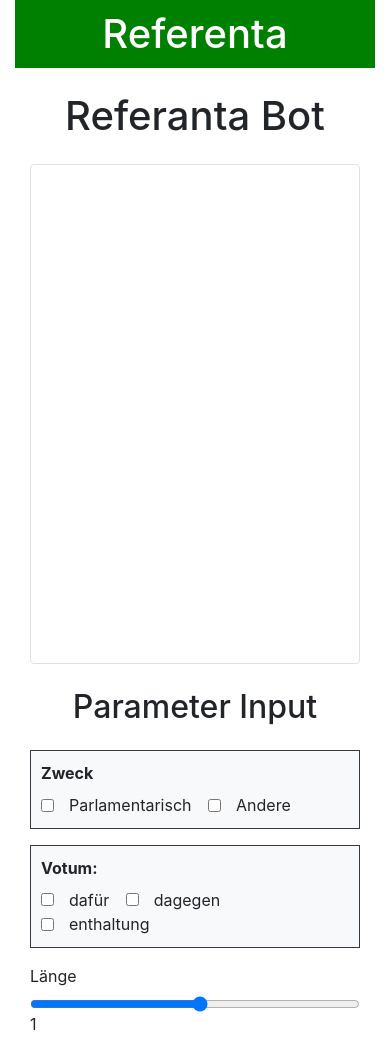
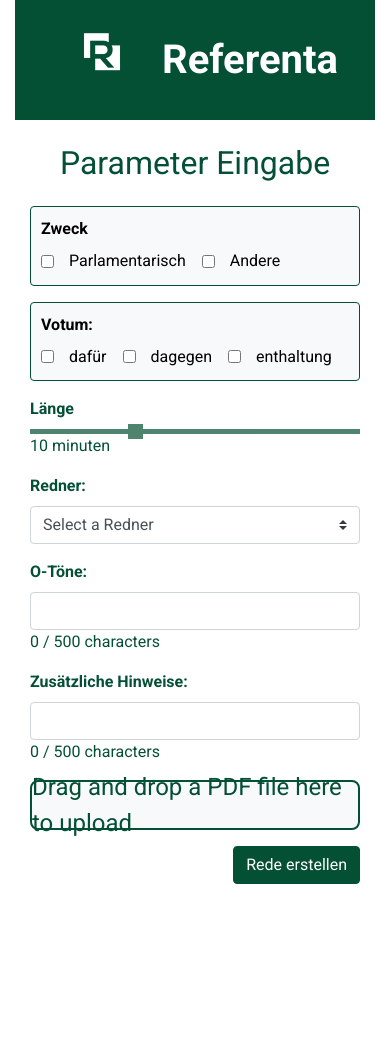
Before and after one commit to avaratis/referenta_frontend, a website: page main/parameters.html in a window 390 px wide. Shown: the top 1039 px of the page. After the commit the page ends 884 px from the top, so only its background shows below. Drawn offline with nearby package versions, Linux system fonts and the light colour scheme.

Commit message:
frontend finished

```diff
--- a/main/parameters.html
+++ b/main/parameters.html
@@ -6,59 +6,30 @@
     <meta name="viewport" content="width=device-width, initial-scale=1.0">
     <link rel="stylesheet" href="https://stackpath.bootstrapcdn.com/bootstrap/4.3.1/css/bootstrap.min.css">
     <title>Parameter Input</title>
-    <style>
-        .header-bar {
-            background-color: green;
-            color: white;
-            padding: 10px;
-            text-align: center;
-        }
+    <link rel="stylesheet" href="styles.css">
+    <link rel="stylesheet" href="https://fonts.googleapis.com/css2?family=Roboto:wght@400;700&display=swap">
 
-        .header-bar h1 {
-            margin: 0;
-        }
-
-        .form-check-label {
-            margin-left: 10px;
-        }
-
-        .purpose-title {
-            font-weight: bold;
-            display: inline-block;
-            margin-right: 10px;
-        }
-
-        .purpose-checkbox {
-            display: inline-block;
-        }
-
-        .checkbox-container {
-            background-color: #f8f9fa;
-            border: 1px solid #343a40;
-            padding: 10px;
-            margin-bottom: 10px;
-        }
-    </style>
 </head>
 
 <body>
     <div class="container">
         <div class="header-bar">
+            <img src="images/logo.png" alt="Logo" class="logo">
             <h1>Referenta</h1>
         </div>
 
         <div class="container">
-            <h1 class="my-4 text-center">Referanta Bot</h1>
+
 
             <div id="chatbox" class="border rounded p-3 mb-4" style="height: 500px; overflow: auto;">
                 <!-- Chat messages will be added here -->
             </div>
 
-        <h2 class="my-4 text-center">Parameter Input</h2>
+        <h2 class="my-4 text-center">Parameter Eingabe</h2>
 
         <div class="form-group">
             <div class="checkbox-container">
-                <label for="purposeField" class="purpose-title">Zweck</label>
+                <label for="purposeField" class="selection-title">Zweck</label>
                 <div class="purpose-checkbox">
                     <div class="form-check form-check-inline">
                         <input class="form-check-input" type="checkbox" value="" id="parliamentaryCheckbox" onclick="toggleCheckbox('parliamentaryCheckbox', 'otherCheckbox')">
@@ -78,7 +49,7 @@
 
         <div class="form-group">
             <div class="checkbox-container">
-                <label for="purposeField" class="purpose-title">Votum:</label>
+                <label for="purposeField" class="selection-title">Votum:</label>
                 <div class="purpose-checkbox">
                     <div class="form-check form-check-inline">
                         <input class="form-check-input" type="checkbox" value="" id="dafürCheckbox" onclick="toggleCheckbox('dafürCheckbox', 'dagegenCheckbox')">
@@ -103,15 +74,14 @@
         </div>
 
         <div class="form-group">
-            <label for="lengthSlider">Länge</label>
-            <input type="range" class="form-control-range" id="lengthSlider" min="1" max="30" step="1">
-            <output id="lengthOutput">1</output>
+            <label for="lengthSlider" class="selection-title">Länge</label>
+            <input type="range" class="form-control-range" id="lengthSlider" min="1" max="30" step="1" value="10">
+            <output id="lengthOutput">10 minuten</output>
         </div>
 
 
-
         <div class="form-group">
-            <label for="rednerSelect">Redner:</label>
+            <label for="rednerSelect" class="selection-title">Redner:</label>
             <select class="custom-select" id="rednerSelect" onchange="displaySelectedValue(this)">
                 <option selected disabled>Select a Redner</option>
                 <option value="Helmut Kohl">Helmut Kohl</option>
@@ -122,16 +92,32 @@
 
 
         <div class="form-group">
-            <label for="oToneInput">O-Töne:</label>
+            <label for="oToneInput" class="selection-title"> O-Töne:</label>
             <input type="text" class="form-control" id="oToneInput" maxlength="500" oninput="updateCharacterCount(this)">
             <div class="character-counter">
                 <span id="characterCount">0</span> / 500 characters
             </div>
         </div>
 
-        <div class="d-flex justify-content-end">
-            <button class="btn btn-success" onclick="submitChat()">Submit</button>
+        <div class="form-group">
+            <label for="hinweiseInput" class="selection-title"> Zusätzliche Hinweise:</label>
+            <input type="text" class="form-control" id="oToneInput" maxlength="500" oninput="updateCharacterCount(this)">
+            <div class="character-counter">
+                <span id="characterCount">0</span> / 500 characters
+            </div>
+        </div>
+
+
+        <div id="dropzone" class="dropzone">
+            <i class="far fa-file-pdf"></i>
+            <p>Drag and drop a PDF file here to upload</p>
           </div>
+
+          <div class="d-flex justify-content-end mt-3">
+            <button class="btn btn-success custom-button" onclick="submitChat()">Rede erstellen</button>
+          </div>
+
+
 
 
     </div>
@@ -140,109 +126,8 @@
     <script src="https://cdnjs.cloudflare.com/ajax/libs/popper.js/1.14.7/umd/popper.min.js"></script>
     <script src="https://stackpath.bootstrapcdn.com/bootstrap/4.3.1/js/bootstrap.min.js"></script>
 
-    <script>
-        function buttonClick(value) {
-            document.getElementById('chatinput').value = value;
-        }
+    <script src="scripts.js"></script>
 
-        function dropdownClick(value) {
-            document.getElementById('chatinput').value = value;
-        }
-
-        const lengthSlider = document.getElementById('lengthSlider');
-        const lengthOutput = document.getElementById('lengthOutput');
-
-        lengthSlider.addEventListener('input', function () {
-            lengthOutput.innerText = this.value;
-            if (this.value > 1) {
-                lengthOutput.innerHTML += ' minutes';
-            } else {
-                lengthOutput.innerHTML += ' minute';
-            }
-        });
-
-        function toggleCheckbox(selectedCheckboxId, otherCheckboxId) {
-                const selectedCheckbox = document.getElementById(selectedCheckboxId);
-                const otherCheckbox = document.getElementById(otherCheckboxId);
-
-                if (selectedCheckbox.checked) {
-                    otherCheckbox.checked = false;
-                }
-            }
-
-        function displaySelectedValue(selectElement) {
-                const selectedValue = selectElement.value;
-                document.getElementById('selectedValueDisplay').textContent = `Selected Redner: ${selectedValue}`;
-            }
-
-            function updateCharacterCount(inputElement) {
-                const characterCountElement = document.getElementById('characterCount');
-                const characterCount = inputElement.value.length;
-                characterCountElement.textContent = characterCount;
-            }
-
-        function displaySelectedValue(selectElement) {
-        const selectedValue = selectElement.value;
-        document.getElementById('selectedValueDisplay').textContent = `Selected Redner: ${selectedValue}`;
-    }
-
-    function compileInputData() {
-        const parliamentaryCheckbox = document.getElementById('parliamentaryCheckbox');
-        const otherCheckbox = document.getElementById('otherCheckbox');
-        const dafürCheckbox = document.getElementById('dafürCheckbox');
-        const dagegenCheckbox = document.getElementById('dagegenCheckboxCheckbox');
-        const enthaltungsCheckbox = document.getElementById('enthaltungsCheckbox');
-        const lengthSlider = document.getElementById('lengthSlider');
-        const rednerSelect = document.getElementById('rednerSelect');
-        const oToneInput = document.getElementById('oToneInput');
-
-        const inputData = {
-            parliamentary: parliamentaryCheckbox.checked,
-            other: otherCheckbox.checked,
-            dafür: dafürCheckbox.checked,
-            dagegen: dagegenCheckbox.checked,
-            length: parseInt(lengthSlider.value),
-            redner: rednerSelect.value,
-            oTone: oToneInput.value
-    };
-
-  return inputData;
-}
-
-    async function submitChat() {
-        const inputData = compileInputData();
-            const chatbox = document.getElementById('chatbox');
-
-
-                chatbox.innerHTML += '<div class="p-2 mt-2 bg-light border rounded"><strong>Anfrage erhalten:</strong> ' + 'Bitte warten' + '</div>';
-                console.log(inputData.oTone)
-                try {
-                    const response = await fetch('http://localhost:3000/getChatResponse', {
-                        method: 'POST',
-                        headers: {
-                            'Content-Type': 'application/json'
-                        },
-                        body: JSON.stringify({
-                            prompt: "Task Speech: " + "Speaker: " + inputData.redner + "Topic" + inputData.oTone + "Language German" + "Speech length:  " +  inputData.length + "Position: " + (inputData.dafür == true ? "for that position" : "against that position")
-                        })
-                    });
-
-                    if (response.ok) {
-                        const botReply = await response.text();
-                        chatbox.innerHTML += '<div class="p-2 mt-2 bg-primary text-white border rounded"><strong>Bot:</strong> ' + botReply + '</div>';
-                        inputData.value = '';
-                        chatbox.scrollTop = chatbox.scrollHeight;
-                    } else {
-                        console.error('Error:', response.statusText);
-                    }
-                } catch (error) {
-                    console.error('Error:', error);
-                }
-
-        }
-
-
-    </script>
 
 </body>
 
--- /dev/null
+++ b/main/scripts.js
@@ -0,0 +1,138 @@
+
+function buttonClick(value) {
+    document.getElementById('chatinput').value = value;
+}
+
+function dropdownClick(value) {
+    document.getElementById('chatinput').value = value;
+}
+
+const lengthSlider = document.getElementById('lengthSlider');
+const lengthOutput = document.getElementById('lengthOutput');
+
+lengthSlider.addEventListener('input', function () {
+    lengthOutput.innerText = this.value;
+    if (this.value > 1) {
+        lengthOutput.innerHTML += ' minuten';
+    } else {
+        lengthOutput.innerHTML += ' minute';
+    }
+});
+
+function toggleCheckbox(selectedCheckboxId, otherCheckboxId) {
+        const selectedCheckbox = document.getElementById(selectedCheckboxId);
+        const otherCheckbox = document.getElementById(otherCheckboxId);
+
+        if (selectedCheckbox.checked) {
+            otherCheckbox.checked = false;
+        }
+    }
+
+function displaySelectedValue(selectElement) {
+        const selectedValue = selectElement.value;
+        document.getElementById('selectedValueDisplay').textContent = `Selected Redner: ${selectedValue}`;
+    }
+
+    function updateCharacterCount(inputElement) {
+        const characterCountElement = document.getElementById('characterCount');
+        const characterCount = inputElement.value.length;
+        characterCountElement.textContent = characterCount;
+    }
+
+function displaySelectedValue(selectElement) {
+const selectedValue = selectElement.value;
+document.getElementById('selectedValueDisplay').textContent = `Selected Redner: ${selectedValue}`;
+}
+
+function compileInputData() {
+const parliamentaryCheckbox = document.getElementById('parliamentaryCheckbox');
+const otherCheckbox = document.getElementById('otherCheckbox');
+const dafürCheckbox = document.getElementById('dafürCheckbox');
+const dagegenCheckbox = document.getElementById('dagegenCheckbox');
+const enthaltungsCheckbox = document.getElementById('enthaltungsCheckbox');
+const lengthSlider = document.getElementById('lengthSlider');
+const rednerSelect = document.getElementById('rednerSelect');
+const oToneInput = document.getElementById('oToneInput');
+
+const inputData = {
+    parliamentary: parliamentaryCheckbox.checked,
+    other: otherCheckbox.checked,
+    dafür: dafürCheckbox.checked,
+    dagegen: dagegenCheckbox.checked,
+    length: parseInt(lengthSlider.value),
+    redner: rednerSelect.value,
+    oTone: oToneInput.value
+};
+
+return inputData;
+}
+
+async function submitChat() {
+const inputData = compileInputData();
+    const chatbox = document.getElementById('chatbox');
+
+    chatbox.style.display = 'block'; // Show the chat box
+
+        chatbox.innerHTML += '<div class="p-2 mt-2 bg-light border rounded"><strong>Anfrage erhalten:</strong> ' + 'Bitte warten' + '</div>';
+        console.log(inputData.oTone)
+        try {
+            const response = await fetch('http://localhost:3000/getChatResponse', {
+                method: 'POST',
+                headers: {
+                    'Content-Type': 'application/json'
+                },
+                body: JSON.stringify({
+                    prompt: "Task Speech: " + "Speaker: " + inputData.redner + " Topic " + inputData.oTone + "Language German " + "Speech length:  " +  inputData.length + " Position: " + (inputData.dafür == true ? " for that position " : " against that position ")
+                })
+            });
+
+            if (response.ok) {
+                const botReply = await response.text();
+                chatbox.innerHTML += '<div class="p-2 mt-2 bg-primary text-white border rounded"><strong>Bot:</strong> ' + botReply + '</div>';
+                inputData.value = '';
+                chatbox.scrollTop = chatbox.scrollHeight;
+            } else {
+                console.error('Error:', response.statusText);
+            }
+        } catch (error) {
+            console.error('Error:', error);
+        }
+
+}
+
+
+
+const dropzone = document.getElementById('dropzone');
+
+// Prevent default behavior for drag and drop events
+dropzone.addEventListener('dragenter', (e) => {
+e.preventDefault();
+dropzone.classList.add('dragover');
+});
+
+dropzone.addEventListener('dragover', (e) => {
+e.preventDefault();
+});
+
+dropzone.addEventListener('dragleave', (e) => {
+e.preventDefault();
+dropzone.classList.remove('dragover');
+});
+
+dropzone.addEventListener('drop', (e) => {
+e.preventDefault();
+dropzone.classList.remove('dragover');
+
+// Retrieve the dropped file
+const file = e.dataTransfer.files[0];
+
+// Perform validation if needed (e.g., file type, size)
+
+// Handle the file upload
+handleFileUpload(file);
+});
+
+function handleFileUpload(file) {
+// You can perform additional processing or send the file to the server for further handling
+console.log('File uploaded:', file);
+}
--- /dev/null
+++ b/main/styles.css
@@ -0,0 +1,126 @@
+/* styles.css */
+
+/* Set the background color to dark green */
+body {
+    background-color: #ffffff;
+  }
+
+  /* Set the text color to white */
+  body, h1, h2, h3, p, input, select, option, label {
+    color: #045034;
+  }
+
+  .logo {
+    width: 100px; /* Adjust the width as per your logo size */
+    height: 100px; /* Adjust the height as per your logo size */
+    margin-right: 10px; /* Adjust the margin as per your desired spacing */
+  }
+
+  /* Set the font family to Roboto */
+  body {
+    font-family: "Roboto", sans-serif;
+  }
+
+  .header-bar {
+    display: flex;
+    align-items: center;
+    justify-content: center;
+    background-color: #045034;
+    color: #ffffff !important;
+    padding: 10px;
+    text-align: center;
+  }
+
+  .header-bar h1 {
+    margin: 0;
+    font-family: 'Roboto', sans-serif;
+    font-weight: bold;
+    color: #ffffff !important;
+    text-align: center;
+  }
+  .header-bar img {
+  margin-right: 10px;
+}
+
+.form-check-label {
+    margin-left: 10px;
+}
+
+.selection-title {
+    font-weight: bold;
+    display: inline-block;
+    margin-right: 10px;
+}
+
+.purpose-checkbox {
+    display: inline-block;
+}
+
+.custom-button {
+    background-color: #045034;
+    border-color: #045034;
+  }
+
+.checkbox-container {
+    background-color: #f8f9fa;
+    border: 1px solid #045034;
+    padding: 10px;
+    margin-bottom: 10px;
+    border-radius: 4px;
+}
+.checkbox-container label {
+    color: black;
+  }
+
+#chatbox {
+    display: none;
+}
+
+.dropzone {
+display: flex;
+flex-direction: column;
+align-items: center;
+justify-content: center;
+height:50px;
+background-color: #f8f9fa;
+border: 2px solid #045034;
+border-radius: 8px;
+font-size: 24px;
+color: #343a40;
+cursor: pointer;
+}
+
+.dropzone i {
+font-size: 48px;
+margin-bottom: 16px;
+}
+
+
+/* CSS for the range slider */
+input[type="range"] {
+-webkit-appearance: none;
+width: 100%;
+height: 5px;
+background-color: #045034;
+outline: none;
+opacity: 0.7;
+-webkit-transition: opacity 0.2s;
+transition: opacity 0.2s;
+}
+
+/* CSS for the slider thumb */
+input[type="range"]::-webkit-slider-thumb {
+-webkit-appearance: none;
+appearance: none;
+width: 15px;
+height: 15px;
+background-color: #045034;
+cursor: pointer;
+}
+
+input[type="range"]::-moz-range-thumb {
+width: 15px;
+height: 15px;
+background-color: #045034;
+cursor: pointer;
+}
```
Also changed, not shown: main/images/logo.png (added).
